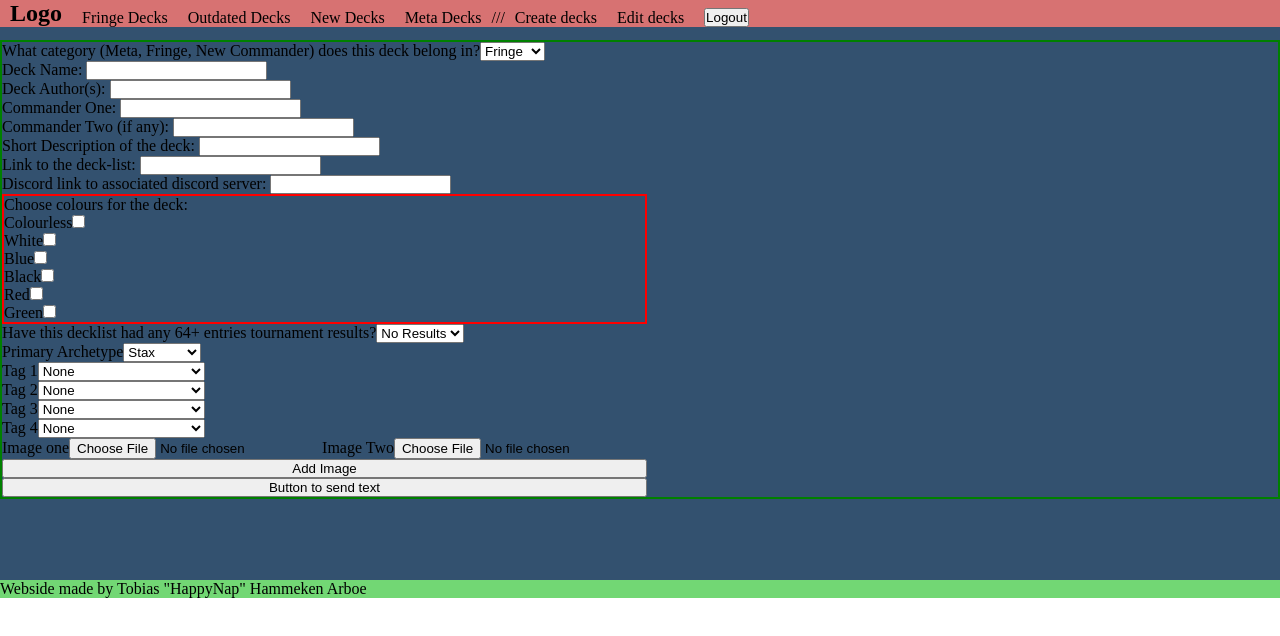
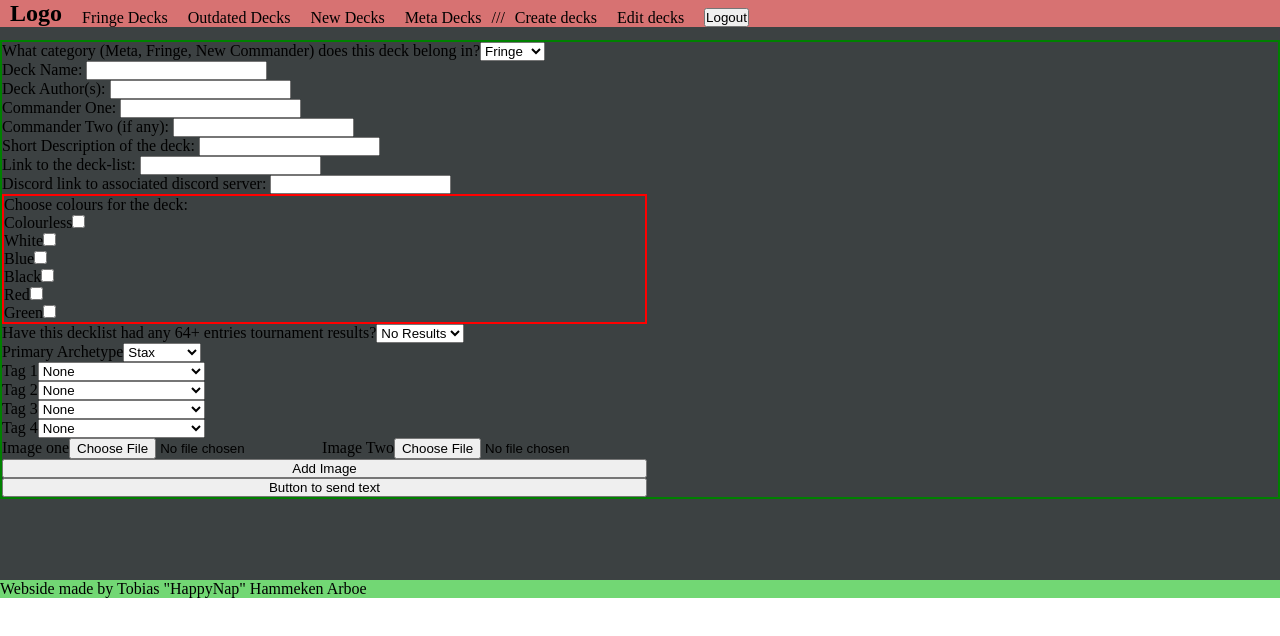
Before and after one commit to H4ppyN4p/cedh_niche_ddb, a React (Create React App) app: page /createdecks in a window 1280 px wide. Shown: the top 636 px of the page. Built offline with nearby package versions, Linux system fonts and the light colour scheme; no server answers; the database is empty; sample sign-in values are in the browser's storage.

Commit message:
Added alternative colours

```diff
--- a/src/ColourConsts.js
+++ b/src/ColourConsts.js
@@ -2,7 +2,6 @@
 const cssArray = {
     BgColour: '#33516f',
     headerColour: '#163c56',
-    altHeaderColour: '49283e',
     headerBorder: '#082d40',
     headerBorderRadius: '7px',
     entryColour: '#6291a8',
@@ -14,10 +13,38 @@ const cssArray = {
     tagsBorder: '#33516f',
 }
 
+const cssAltOneArray = {
+    BgColour: '#233750',
+    headerColour: '#49283e',
+    headerBorder: '#082d40',
+    headerBorderRadius: '7px',
+    entryColour: '#6291a8',
+    entryBorder: '#0f567b',
+    entryBorderRadius: '7px',
+    tagArchetypeColour: '#49283e',
+    tagResultColour: '#83486f',
+    tagStrategiesColour: '#6fbaca',
+    tagsBorder: '#33516f',
+}
+
+const cssAltTwoArray = {
+    BgColour: '#3c4142',
+    headerColour: '#320465',
+    headerBorder: '#1b0236',
+    headerBorderRadius: '7px',
+    entryColour: '#708090',
+    entryBorder: '#320465',
+    entryBorderRadius: '7px',
+    tagArchetypeColour: '#3c4142',
+    tagResultColour: '#899ab5',
+    tagStrategiesColour: '#ab65f8',
+    tagsBorder: '#320465',
+}
+
 const altcssArray = {
     altBg: '#336f6b',
     altCard: '#62a8a1'
 }
 
 
-export { cssArray }
+export { cssArray, cssAltOneArray, cssAltTwoArray }
--- a/src/elements/DeckEntryDisplay.js
+++ b/src/elements/DeckEntryDisplay.js
@@ -1,6 +1,6 @@
 import { useState } from "react"
 
-import { cssArray } from "../ColourConsts"
+import { cssAltTwoArray } from "../ColourConsts"
 
 const DeckEntryDisplay = (props) => {
 
@@ -66,15 +66,15 @@ const DeckEntryDisplay = (props) => {
     }
 
     const DeckEntryHeader = {
-        backgroundColor: cssArray.headerColour,
+        backgroundColor: cssAltTwoArray.headerColour,
         left: '6%',
         width: '92%',
         margin: 'auto',
         position: 'absolute',
         paddingBottom: '50px',
         color: 'lightgray',
-        border: `3px solid ${cssArray.headerBorder}`,
-        borderRadius: cssArray.entryBorderRadius,
+        border: `3px solid ${cssAltTwoArray.headerBorder}`,
+        borderRadius: cssAltTwoArray.entryBorderRadius,
         boxShadow: '4px 4px 4px rgb(0 0 0 / 0.2)'
 
     }
@@ -88,11 +88,11 @@ const DeckEntryDisplay = (props) => {
         width: '80%',
         paddingTop: '10px',
         margin: 'auto',
-        backgroundColor: cssArray.entryColour,
+        backgroundColor: cssAltTwoArray.entryColour,
         height: '100%',
         position: 'relative',
-        border: `3px solid ${cssArray.entryBorder}`,
-        borderRadius: cssArray.entryBorderRadius,
+        border: `3px solid ${cssAltTwoArray.entryBorder}`,
+        borderRadius: cssAltTwoArray.entryBorderRadius,
         boxShadow: '10px 10px 5px rgb(60 20 20 / 0.2)'
     }
 
@@ -144,10 +144,10 @@ const DeckEntryDisplay = (props) => {
 
     const TagPrimary = {
         width: '80%',
-        backgroundColor: cssArray.tagArchetypeColour,
+        backgroundColor: cssAltTwoArray.tagArchetypeColour,
         textAlign: 'center',
         margin: '2px auto',
-        border: `2px solid ${cssArray.tagsBorder}`,
+        border: `2px solid ${cssAltTwoArray.tagsBorder}`,
         borderRadius: '6px',
         boxShadow: '2px 2px 2px rgb(0 0 0 / 0.2)'
 
@@ -155,10 +155,10 @@ const DeckEntryDisplay = (props) => {
 
     const TagResult = {
         width: '80%',
-        backgroundColor: cssArray.tagResultColour,
+        backgroundColor: cssAltTwoArray.tagResultColour,
         textAlign: 'center',
         margin: '2px auto',
-        border: `2px solid ${cssArray.tagsBorder}`,
+        border: `2px solid ${cssAltTwoArray.tagsBorder}`,
         borderRadius: '6px',
         boxShadow: '2px 2px 2px rgb(0 0 0 / 0.2)'
 
@@ -178,9 +178,9 @@ const DeckEntryDisplay = (props) => {
     const TagHolder = {
         width: '40%',
         margin: '2px',
-        backgroundColor: cssArray.tagStrategiesColour,
+        backgroundColor: cssAltTwoArray.tagStrategiesColour,
         height: '20px',
-        border: `2px solid ${cssArray.tagsBorder}`,
+        border: `2px solid ${cssAltTwoArray.tagsBorder}`,
         textAlign: 'center',
         borderRadius: '6px',
         boxShadow: '2px 2px 2px rgb(0 0 0 / 0.2)'
--- a/src/routes/CreateDeck.js
+++ b/src/routes/CreateDeck.js
@@ -310,10 +310,13 @@ const CreateDeck = () => {
                 <option value="Hulk">Hulk</option>
                 <option value="Polymorph">Polymorph</option>
                 <option value="Evolution">Evolution</option>
-                <option value="Breach">Breach</option>
                 <option value="Food Chain">Food Chain</option>
                 <option value="Storm - deterministic">Deterministic Storm</option>
                 <option value="Storm - non deterministic">Non Deterministic Storm</option>
+                <option value="spellslinger">spellslinger</option>
+                <option value="Combo">combo</option>
+                <option value="Doomsday">Doomsday</option>
+
               </select>
             </div>
 
@@ -327,10 +330,12 @@ const CreateDeck = () => {
                 <option value="Hulk">Hulk</option>
                 <option value="Polymorph">Polymorph</option>
                 <option value="Evolution">Evolution</option>
-                <option value="Breach">Breach</option>
                 <option value="Food Chain">Food Chain</option>
                 <option value="Storm - deterministic">Deterministic Storm</option>
                 <option value="Storm - non deterministic">Non Deterministic Storm</option>
+                <option value="spellslinger">spellslinger</option>
+                <option value="Combo">combo</option>
+                <option value="Doomsday">Doomsday</option>
               </select>
             </div>
 
@@ -344,10 +349,12 @@ const CreateDeck = () => {
                 <option value="Hulk">Hulk</option>
                 <option value="Polymorph">Polymorph</option>
                 <option value="Evolution">Evolution</option>
-                <option value="Breach">Breach</option>
                 <option value="Food Chain">Food Chain</option>
                 <option value="Storm - deterministic">Deterministic Storm</option>
                 <option value="Storm - non deterministic">Non Deterministic Storm</option>
+                <option value="spellslinger">spellslinger</option>
+                <option value="Combo">combo</option>
+                <option value="Doomsday">Doomsday</option>
               </select>
             </div>
 
@@ -361,10 +368,12 @@ const CreateDeck = () => {
                 <option value="Hulk">Hulk</option>
                 <option value="Polymorph">Polymorph</option>
                 <option value="Evolution">Evolution</option>
-                <option value="Breach">Breach</option>
                 <option value="Food Chain">Food Chain</option>
                 <option value="Storm - deterministic">Deterministic Storm</option>
                 <option value="Storm - non deterministic">Non Deterministic Storm</option>
+                <option value="spellslinger">spellslinger</option>
+                <option value="Combo">combo</option>
+                <option value="Doomsday">Doomsday</option>
               </select>
             </div>
 
--- a/src/routes/Root.js
+++ b/src/routes/Root.js
@@ -6,7 +6,7 @@ import { useAuthState, } from "react-firebase-hooks/auth";
 
 //Firebase
 
-import { cssArray    } from "../ColourConsts";
+import {cssAltTwoArray as cssAltTwoArray    } from "../ColourConsts";
 import Footer from "../elements/Footer";
 
 
@@ -95,10 +95,10 @@ const LoggedInElements = {
 const Content = {
     position: 'relative',
     minHeight: '500px',
-    backgroundColor: cssArray.BgColour
+    backgroundColor: cssAltTwoArray.BgColour
 }
 
 const PaddingElement = {
     padding: '20px',
-    backgroundColor: cssArray.BgColour,
+    backgroundColor: cssAltTwoArray.BgColour,
 }
```
